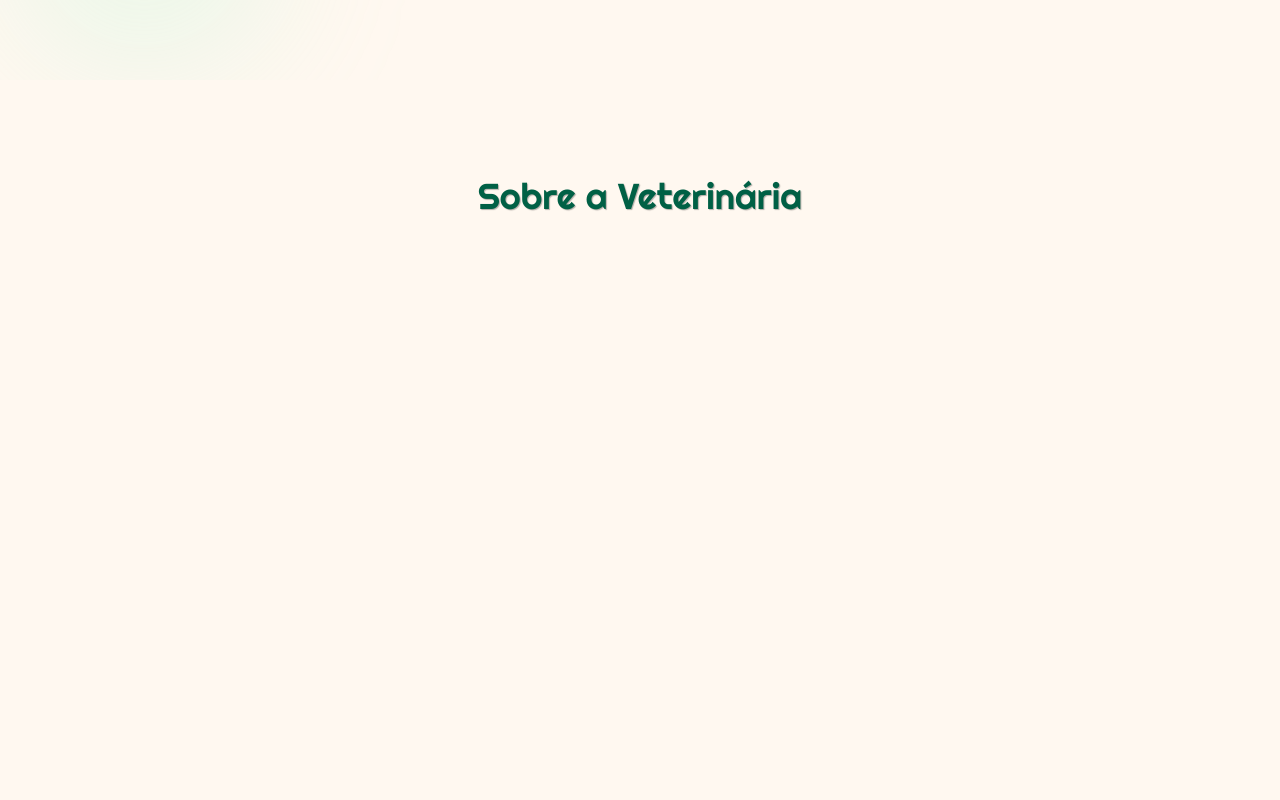
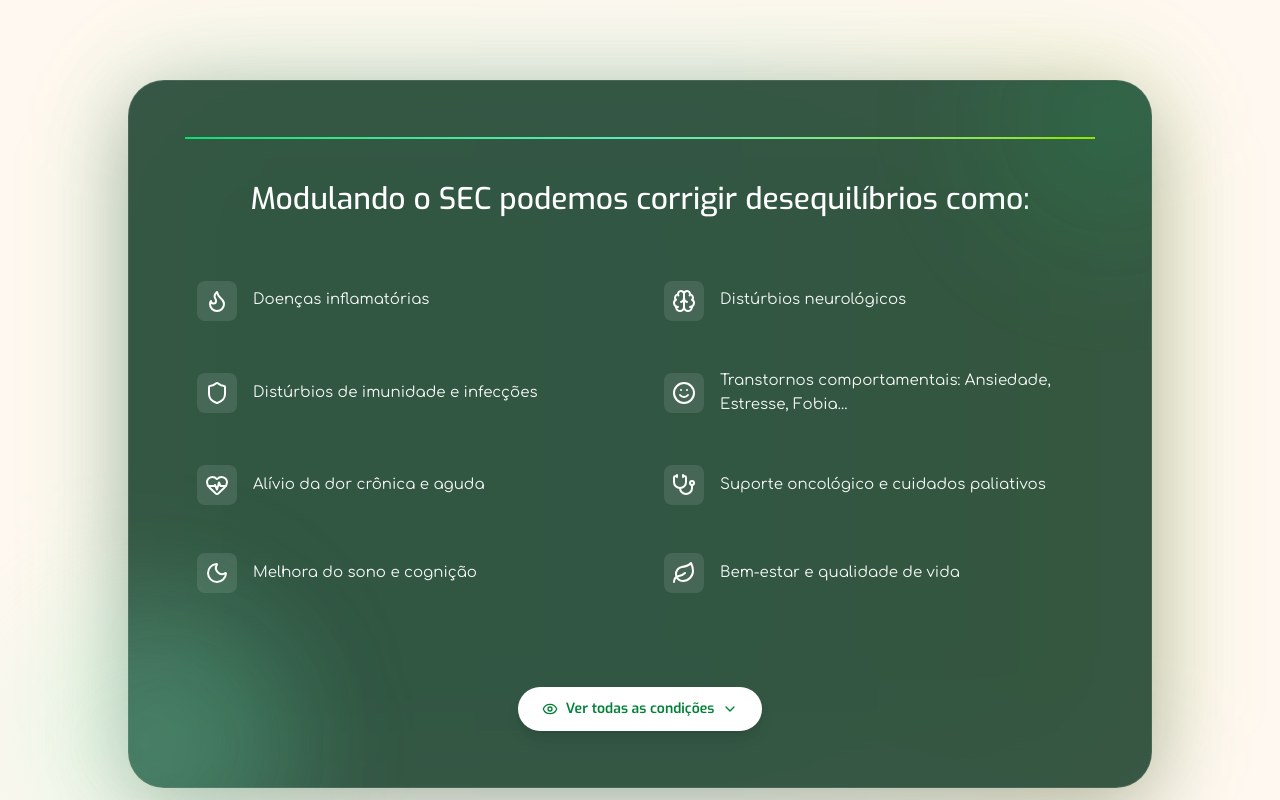
Before and after one commit to vinxcin/sativar-vet, a React (Vite) app: page / in a window 1280 px wide. Shown: the part 1460-2260 px from the top of the page. Built offline with nearby package versions, Linux system fonts and the light colour scheme.

Commit message:
melhorias page sec

```diff
--- a/src/components/main/Sec/index.tsx
+++ b/src/components/main/Sec/index.tsx
@@ -1,5 +1,6 @@
-import { motion } from "framer-motion";
-import { Leaf, Heart, Brain, Sparkles, PawPrint } from "lucide-react";
+import { motion, AnimatePresence } from "framer-motion";
+import { Leaf, HeartPulse, Stethoscope, Shield, Activity, ChevronDown, Moon, Smile, Flame, Heart, Brain, Sparkles, PawPrint, Eye } from "lucide-react";
+import { useState } from "react";
 
 export default function Sec() {
   const cards = [
@@ -46,6 +47,28 @@ export default function Sec() {
     },
   ];
 
+  const [open, setOpen] = useState(false);
+
+  const items = [
+    { icon: <Flame />, text: "Doenças inflamatórias" },
+    { icon: <Brain />, text: "Distúrbios neurológicos" },
+    { icon: <Shield />, text: "Distúrbios de imunidade e infecções" },
+    { icon: <Smile />, text: "Transtornos comportamentais: Ansiedade, Estresse, Fobia..." },
+    { icon: <HeartPulse />, text: "Alívio da dor crônica e aguda" },
+    { icon: <Stethoscope />, text: "Suporte oncológico e cuidados paliativos" },
+    { icon: <Moon />, text: "Melhora do sono e cognição" },
+    { icon: <Leaf />, text: "Bem-estar e qualidade de vida" },
+  ];
+
+  const moreItems = [
+    "Controle de dermatites",
+    "Alterações gastrointestinais",
+    "Regulação do apetite",
+    "Doenças hepáticas (hepatopatias)",
+    "Doenças renais (nefropatias)",
+    "Doenças endócrinas e metabólicas",
+  ];
+
   return (
     <section className="relative px-6 py-24 overflow-hidden">
 
@@ -64,7 +87,7 @@ export default function Sec() {
         <p className="text-button font-semibold text-white mt-4 text-sm md:text-[16px] leading-loose bg-[#604a40] border-1 rounded-[5px]">
           Um sistema inteligente que regula, conecta e equilibra o organismo de forma natural!
 
-          </p>
+        </p>
       </motion.div>
 
       {/* ================= CARDS ================= */}
@@ -127,9 +150,129 @@ export default function Sec() {
         </motion.div>
       </motion.div>
 
+      <div className="max-w-5xl mx-auto mt-24 relative">
+
+        {/* glow animado */}
+        <div className="absolute inset-0 bg-gradient-to-r from-green-500/20 via-emerald-500/20 to-lime-500/20 blur-3xl rounded-[50px] animate-pulse" />
+
+        <div className="relative bg-[#123825d4] backdrop-blur-xl text-white rounded-[36px] px-8 md:px-14 py-14 shadow-[0_20px_80px_rgba(0,0,0,0.25)] border border-white/10 overflow-hidden">
+
+          {/* linha topo animada */}
+          <motion.div
+            initial={{ width: 0 }}
+            whileInView={{ width: "100%" }}
+            transition={{ duration: 1 }}
+            className="h-[2px] bg-gradient-to-r from-green-400 via-emerald-300 to-lime-400 mb-10"
+          />
+
+          {/* título */}
+          <h2 className="text-button text-xl md:text-3xl text-center mb-12 leading-snug font-medium">
+            Modulando o SEC podemos corrigir desequilíbrios como:
+          </h2>
+
+          {/* lista */}
+          <div className="grid grid-cols-1 md:grid-cols-2 gap-6">
+            {items.map((item, index) => (
+              <motion.div
+                key={index}
+                initial={{ opacity: 0, y: 20 }}
+                whileInView={{ opacity: 1, y: 0 }}
+                transition={{ delay: index * 0.06, duration: 0.4 }}
+                viewport={{ once: true }}
+                className="relative cursor-pointer flex items-center gap-4 p-3 rounded-xl group"
+              >
+                {/* spotlight hover */}
+                <div className="absolute inset-0 rounded-xl bg-white/0 group-hover:bg-white/5 transition duration-300" />
+
+                <div className="relative z-10 p-2 bg-white/10 rounded-lg group-hover:scale-110 group-hover:bg-white/20 transition duration-300">
+                  {item.icon}
+                </div>
+
+                <p className="relative z-10 text text-sm md:text-[15px] leading-relaxed opacity-95 group-hover:opacity-100 transition">
+                  {item.text}
+                </p>
+              </motion.div>
+            ))}
+          </div>
+
+          {/* progresso ao expandir */}
+          <motion.div
+            animate={{ width: open ? "100%" : "0%" }}
+            transition={{ duration: 0.4 }}
+            className="h-[2px] bg-white/40 mt-10"
+          />
+
+          {/* botão */}
+          <div className="flex flex-col items-center mt-10 gap-4">
+
+            <motion.button
+              onClick={() => setOpen(!open)}
+              whileHover={{ scale: 1.08 }}
+              whileTap={{ scale: 0.96 }}
+              className="flex text-button cursor-pointer items-center gap-2 text-sm font-semibold bg-white text-green-700 px-6 py-3 rounded-full shadow-lg hover:shadow-xl transition-all"
+            >
+              <Eye className="w-4 h-4" />
+              {open ? "Ver menos" : "Ver todas as condições"}
+              <motion.div
+                animate={{ rotate: open ? 180 : 0 }}
+                transition={{ duration: 0.3 }}
+              >
+                <ChevronDown className="w-4 h-4" />
+              </motion.div>
+            </motion.button>
+
+          </div>
+
+          {/* expandido */}
+          <AnimatePresence>
+            {open && (
+              <motion.div
+                initial={{ opacity: 0, y: 15 }}
+                animate={{ opacity: 1, y: 0 }}
+                exit={{ opacity: 0, y: 15 }}
+                transition={{ duration: 0.35 }}
+                className="mt-10"
+              >
+                <div className="grid grid-cols-1 md:grid-cols-2 gap-4 text-sm">
+                  {moreItems.map((item, index) => (
+                    <motion.div
+                      key={index}
+                      initial={{ opacity: 0, x: -10 }}
+                      animate={{ opacity: 1, x: 0 }}
+                      transition={{ delay: index * 0.05 }}
+                      className="flex items-center gap-2 opacity-90 hover:opacity-100 transition"
+                    >
+                      <span className="w-1.5 h-1.5 bg-white rounded-full" />
+                      {item}
+                    </motion.div>
+                  ))}
+                </div>
+              </motion.div>
+            )}
+          </AnimatePresence>
+
+          {/* glow interno */}
+          <div className="absolute -top-20 -right-20 w-60 h-60 bg-green-400/10 blur-3xl rounded-full" />
+          <div className="absolute -bottom-20 -left-20 w-60 h-60 bg-emerald-400/10 blur-3xl rounded-full" />
+
+        </div>
+      </div>
       {/* ================= BACKGROUND ================= */}
       <div className="absolute top-0 right-0 w-72 h-72 bg-green-200/20 blur-3xl rounded-full" />
       <div className="absolute bottom-0 left-0 w-72 h-72 bg-emerald-200/20 blur-3xl rounded-full" />
     </section>
   );
 }
+
+
+
+// {/* CTA REAL */}
+//   <motion.button
+//     initial={{ opacity: 0, y: 10 }}
+//     whileInView={{ opacity: 1, y: 0 }}
+//     transition={{ delay: 0.3 }}
+//     whileHover={{ scale: 1.05 }}
+//     className="text-sm md:text-base bg-gradient-to-r from-lime-400 via-green-400 to-emerald-500 text-black font-semibold px-6 py-3 rounded-full shadow-lg hover:shadow-xl transition-all"
+//   >
+//     Agendar avaliação para meu pet
+//   </motion.button>
```
